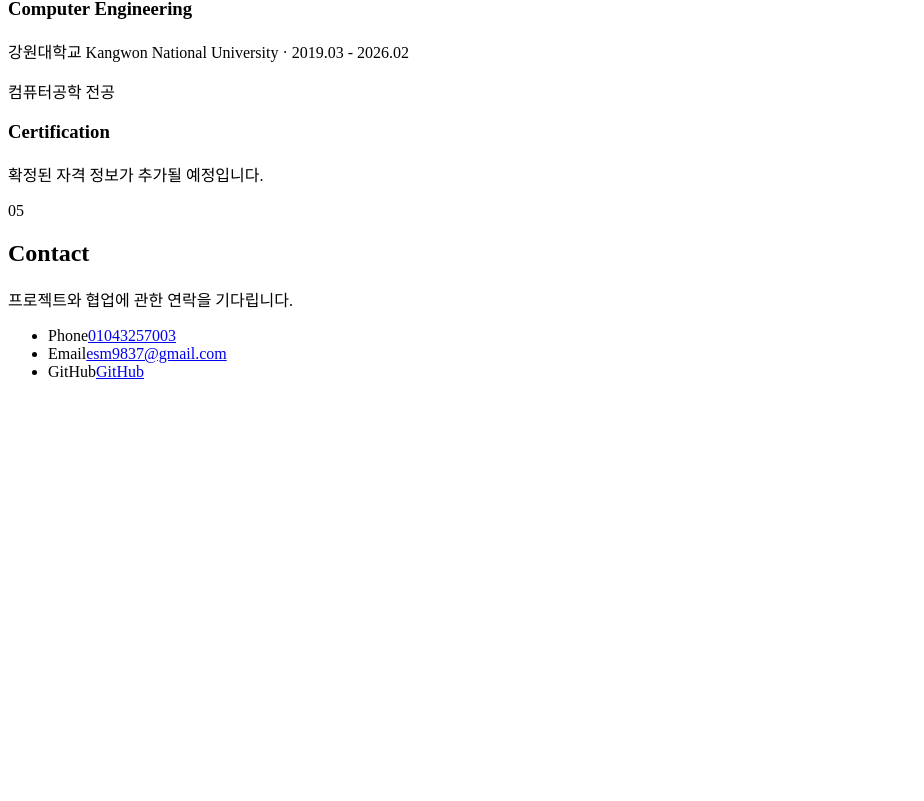
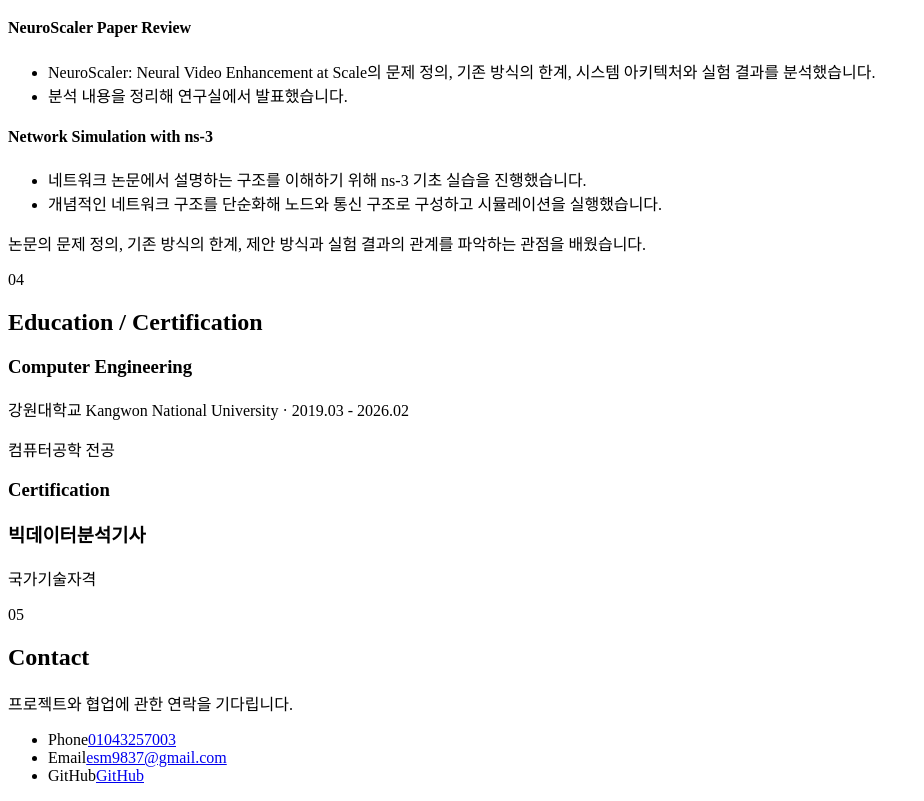
Before and after one commit to krknulsh/krknulsh.github.io, a React (Vite) app: page / in a window 1280 px wide. Shown: the part 4838-5639 px from the top of the page, without its empty margins (0-924 px from the left). Before the commit the page ends 5235 px from the top, so only its background shows below. Built offline with nearby package versions, Linux system fonts and the light colour scheme; the HTML template or start-up script is replaced by a standard one.

Commit message:
프로필 사진 및 자격증 정보 업데이트

```diff
--- a/src/data/education.ts
+++ b/src/data/education.ts
@@ -10,4 +10,12 @@ export const education: TimelineItem[] = [
   },
 ]
 
-export const certifications: TimelineItem[] = []
+export const certifications: TimelineItem[] = [
+  {
+    id: 'big-data-analysis-engineer',
+    title: '빅데이터분석기사',
+    organization: null,
+    period: null,
+    description: '국가기술자격',
+  },
+]
```
Also changed, not shown: public/assets/profile/profile.jpg.
